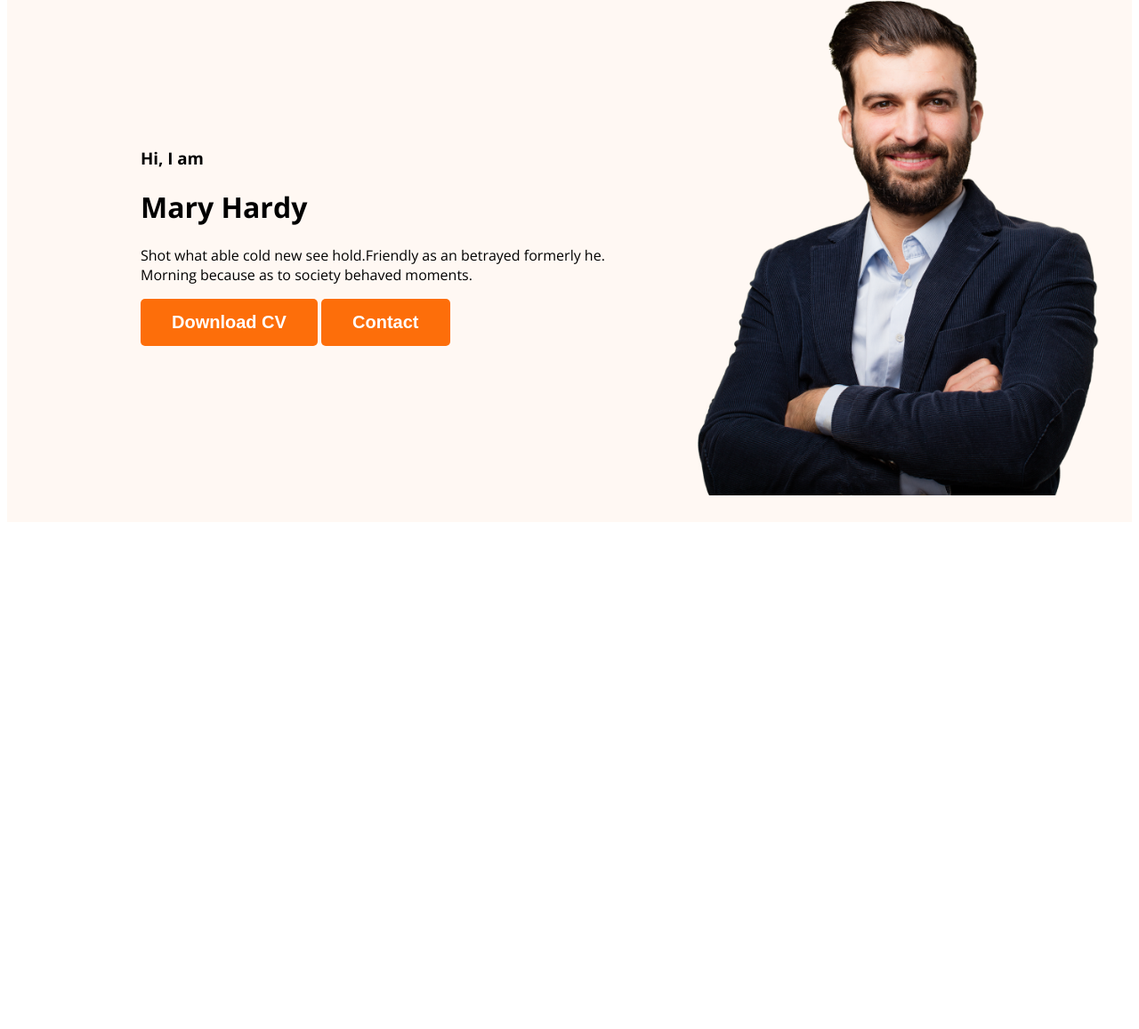
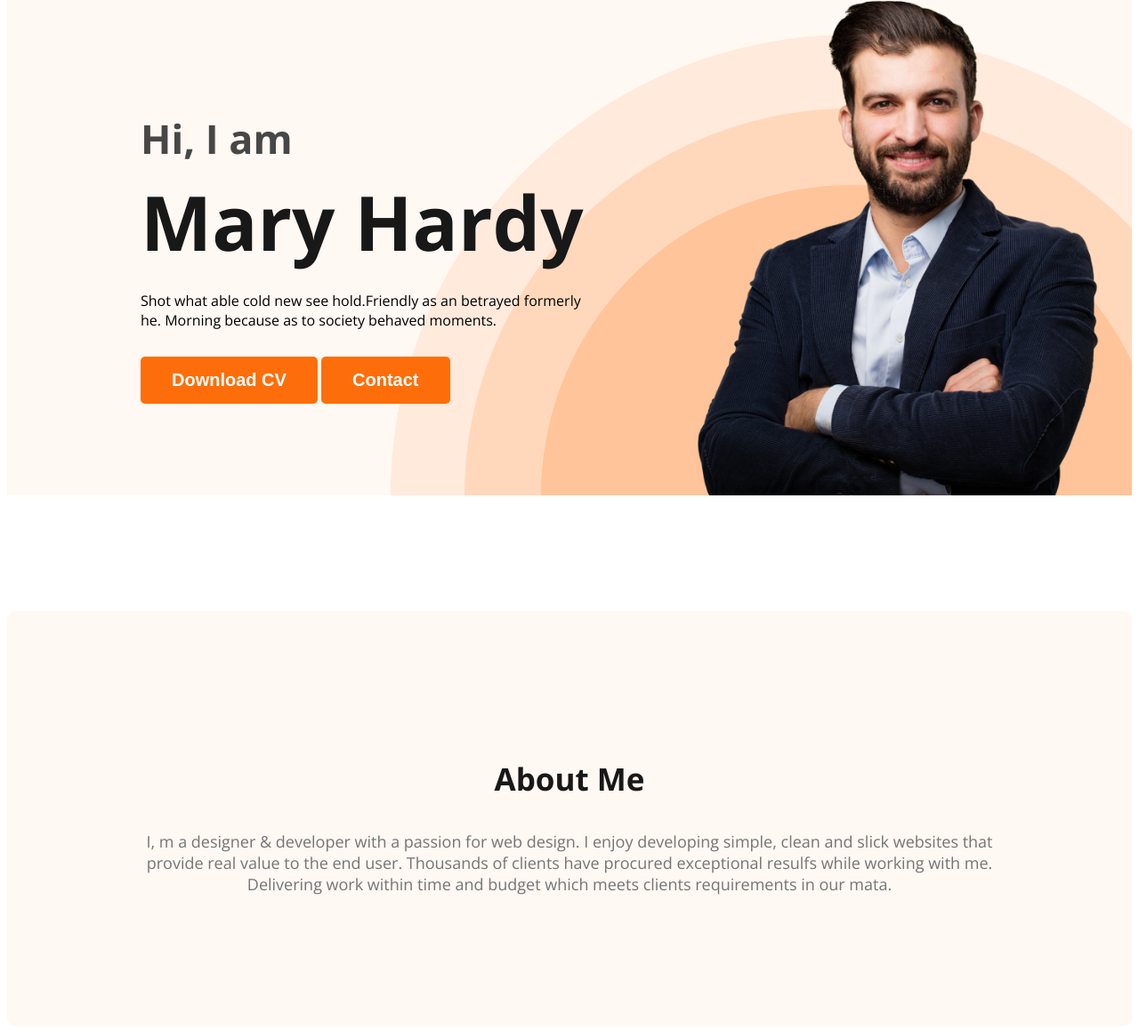
Before and after one commit to anik64tlg/web-developer-portfolio, a plain HTML site: page index.html in a window 1280 px wide. Shown: the part 211-1368 px from the top of the page at 89% size. Before the commit the page ends 806 px from the top, so only its background shows below. Drawn offline with nearby package versions, Linux system fonts and the light colour scheme.

Commit message:
about section created

```diff
--- a/index.html
+++ b/index.html
@@ -27,7 +27,7 @@
             <div class="banner-content">
                 <h3 class="banner-greeting">Hi, I  am</h3>
                 <h1 class="banner-title">Mary Hardy</h1>
-                <p>Shot what able cold new see hold.Friendly as an betrayed formerly he. Morning because as to society behaved moments.</p>
+                <p class="banner-description">Shot what able cold new see hold.Friendly as an betrayed formerly he. Morning because as to society behaved moments.</p>
                 <button class="btn-primary">Download CV</button>
                 <button class="btn-primary">Contact</button>
             </div>
@@ -37,7 +37,12 @@
     </header>
 
     <main>
-
+        <section class="about">
+            <h3 class="section-title">About Me</h3>
+            <p class="section-description">
+                I, m a designer & developer with a passion for web design. I enjoy developing simple, clean and slick websites that provide real value to the end user. Thousands of clients have procured exceptional resulfs while working with me. Delivering work within time and budget which meets clients requirements in our mata.
+            </p>
+        </section>
     </main>
 
     <footer>
--- a/styles/portfolio.css
+++ b/styles/portfolio.css
@@ -16,6 +16,19 @@ body {
   font-size: 20px;
   font-weight: 700;
   padding: 15px 35px;
+}
+
+.section-title {
+  color: #181818;
+  text-align: center;
+  font-size: 35px;
+  font-weight: 700;
+}
+
+.section-description {
+  color: #757575;
+  text-align: center;
+  font-size: 18px;
 }
 
 /* nav related styles */
@@ -48,14 +61,58 @@ nav a {
 }
 
 /* header related styles */
-.header{
-  background-color: #FFF8F3;
+.header {
+  background-color: #fff8f3;
+  background-image: url("../images/header_bg.png");
+  background-repeat: no-repeat;
+  background-position: bottom right;
 }
-.banner{
-  padding: 30px 30px 30px 150px;
+.banner {
+  padding: 30px 30px 0px 150px;
   display: flex;
   align-items: center;
+  justify-content: space-between;
 }
-.banner .profile-pic{
+
+.banner-content {
+  max-width: 500px;
+}
+.banner .profile-pic {
   width: 500px;
 }
+
+.banner-greeting {
+  color: var(--dark-02, #474747);
+  font-family: Open Sans;
+  font-size: 45px;
+  font-style: normal;
+  font-weight: 600;
+  line-height: normal;
+  margin-bottom: 0px;
+}
+
+.banner-title {
+  color: var(--dark-01, #181818);
+  font-family: Open Sans;
+  font-size: 85px;
+  font-style: normal;
+  font-weight: 700;
+  line-height: normal;
+  margin-top: 5px;
+  margin-bottom: 20px;
+}
+
+.banner-description {
+  margin-top: 0px;
+  margin-bottom: 30px;
+}
+
+/* main section styles */
+
+/* about section styles */
+.about {
+  padding: 130px;
+  border-radius: 10px;
+  background: #fff8f3;
+  margin: 130px 0px;
+}
```
